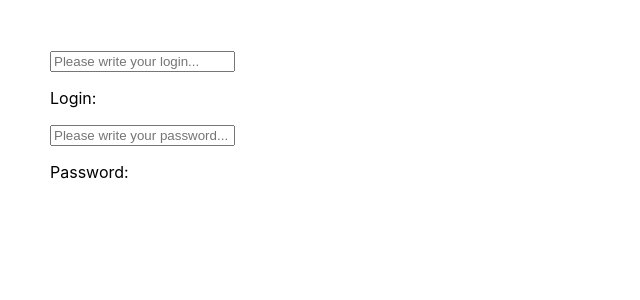
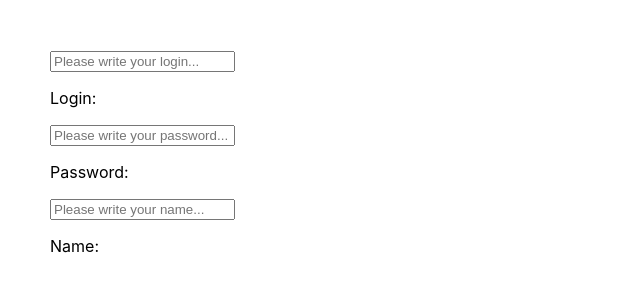
Before and after one commit to nicola987/todolist, a React (Create React App) app: page / in a window 1280 px wide. Shown: the top 300 px of the page, without its empty margins (0-640 px from the left). Built offline with nearby package versions, Linux system fonts and the light colour scheme.

Commit message:
finish adding name

```diff
--- a/src/App.tsx
+++ b/src/App.tsx
@@ -2,7 +2,8 @@ import React, { useState } from "react";
 
 function App() {
   const [login, setLogin] = useState("");
-  const [password, setPassword] = useState("")
+  const [password, setPassword] = useState("");
+  const [name, setName] = useState("");
   return (
     <div style={{ margin: "50px" }}>
       <input
@@ -17,6 +18,13 @@ function App() {
         onChange={(e) => setPassword(e.target.value)}
       />
       <p>Password: {password}</p>
+
+      <input
+        type="name"
+        placeholder="Please write your name..."
+        onChange={(e) => setName(e.target.value)}
+      />
+      <p>Name: {name}</p>
     </div>
   );
 }
```
